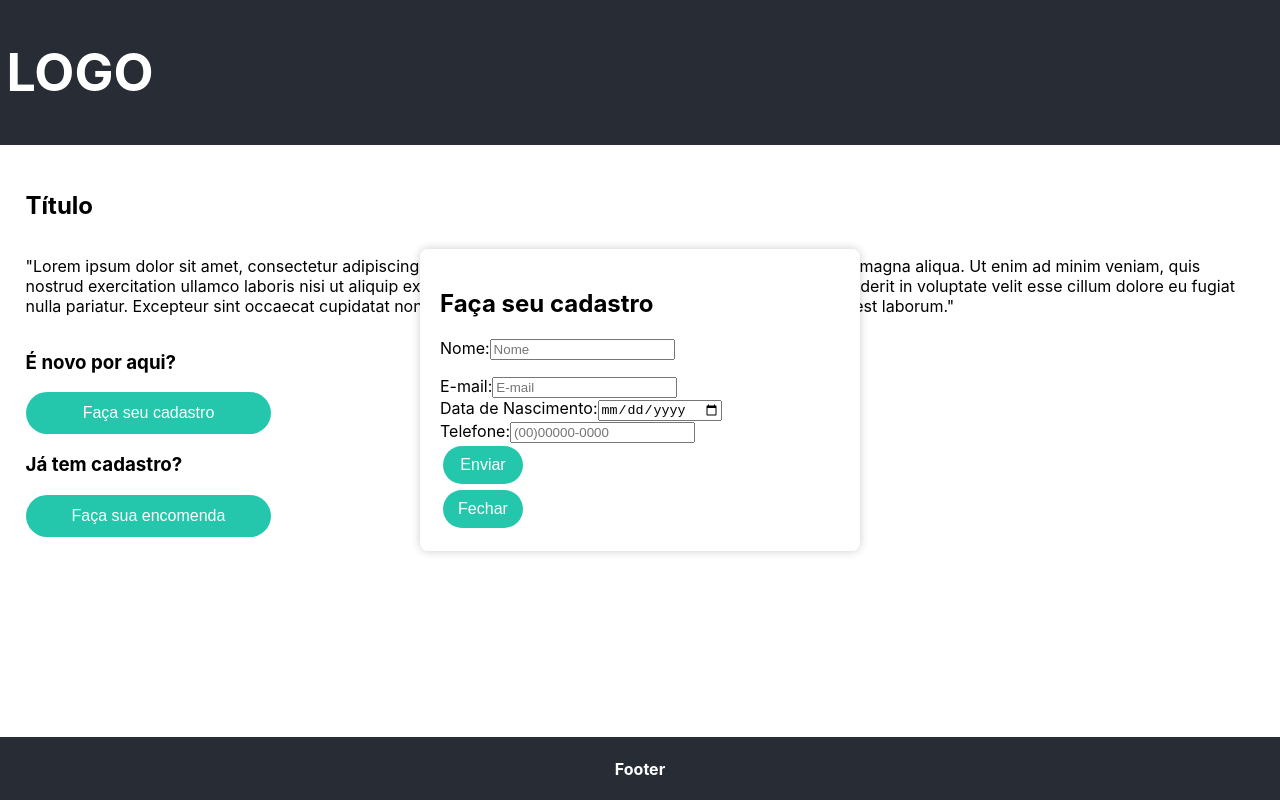
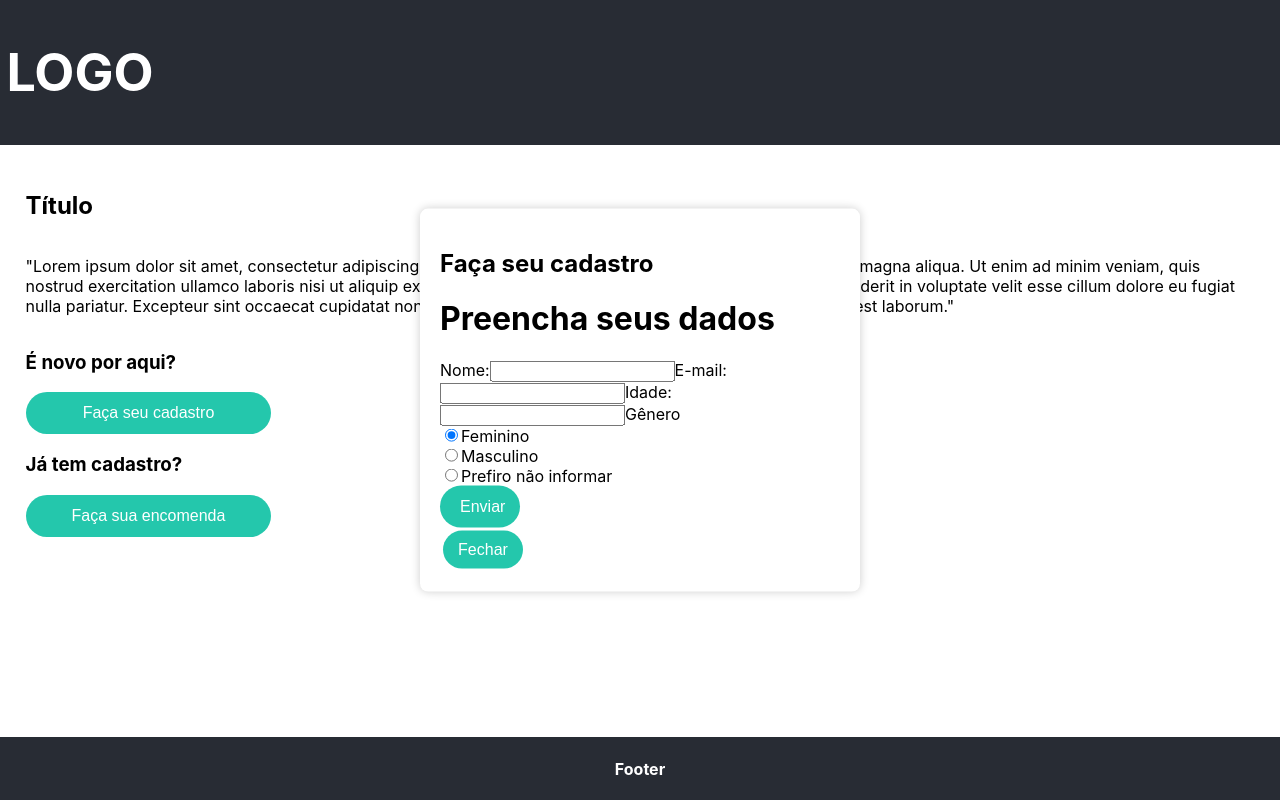
Before and after one commit to casscannelle/hoc-reactform, a React (Create React App) app: page / in a window 1280 px wide. Both pictures are taken after a click on the button "Faça seu cadastro". Built offline with nearby package versions, Linux system fonts and the light colour scheme.

Commit message:
hook para modal + inicio arquivos forms

```diff
--- a/src/components/FormEncomenda/FormEncomenda.js
+++ b/src/components/FormEncomenda/FormEncomenda.js
@@ -1,126 +1,169 @@
-import { useState } from "react";
-import withNomeValidation from "../withNameValidation/withNameValidation";
+import { useState } from 'react';
+import React from 'react';
 
-const FormEncomenda = (props) => {
-    const { nome, isValidNome, errorNome, validateNome, clearNome } = props;
+const FormEncomenda = () => {
+  const [inputValue, setInputValue] = useState({ nome: '', email: '', produto: 'Bolo', sabor: '' });
+  const [showAnswers, setShowAnswers] = useState(false);
+  const [errors, setErrors] = useState({});
+  const [responses, setResponses] = useState([]);
+  const [selectedResponse, setSelectedResponse] = useState(null);
+  const [sortOrder, setSortOrder] = useState('newest');
 
-    const [email, setEmail] = useState('');
-    const [telefone, setTelefone] = useState('');
-    const [produto, setProduto] = useState('');
-    const [mensagem, setMensagem] = useState('');
-    const [isSubmitting, setIsSubmitting] = useState(false);
-    const [errors, setErrors] = useState({});
 
+
+  const handleChange = (event) => {
+    const { name, value } = event.target;
+    setInputValue((prevInputValue) => ({ ...prevInputValue, [name]: value }));
+
+  };
+
+  const handleSubmit = (event) => {
+    event.preventDefault();
+
+    const validationErrors = validateForm();
+    if (Object.keys(validationErrors).length === 0) {
+      setShowAnswers('loading');
+
+      setTimeout(() => {
+      // Atualizar lista de respostas
+      const newResponse = { ...inputValue, timestamp: new Date() };
+      setResponses((prevResponses) => [newResponse, ...prevResponses]);
+
+      setShowAnswers(true);
+      // Limpar o formulário
+      setInputValue({ nome: '', email: '', idade: '', gender: 'Feminino' });
+    }, 2000);
+    } else {
+      setErrors(validationErrors);
+    }
+  };
 
   const validateForm = () => {
     const errors = {};
-        if (mensagem.length === 0) {
-            errors.mensagem = 'Por favor, explique sua encomenda';
+    if (inputValue.nome.length < 3) {
+      errors.nome = 'Por favor, digite seu nome';
+    }
+    if (!inputValue.email.includes('@')) {
+      errors.email = 'Digite um e-mail válido';
     }
 
     return errors;
   };
 
-    const onSubmit = async (e) => {
-        e.preventDefault();
-
-    const validationErrors = validateForm();
-        if (Object.keys(validationErrors).length === 0) {
-            setIsSubmitting(true);
-
-        await new Promise((resolver) => setTimeout(resolver, 500));
-        alert('Enviado!');
-        setIsSubmitting(false);
-
-        clearNome();
-        setEmail('');
-        setTelefone('');
-        setProduto('');
-        setMensagem('');
+  const hideAnswers = (event) => {
+    event.preventDefault();
+    setShowAnswers(false);
     setErrors({});
-        }
-        else {
-        setErrors(validationErrors);
-        }
   };
 
-    console.log(onSubmit);
+  const showResponseModal = (response) => {
+    setSelectedResponse(response);
+  };
+
+  const hideModal = () => {
+    setSelectedResponse(null);
+  };
+
+  const toggleSortOrder = () => {
+    setSortOrder((prevSortOrder) => (prevSortOrder === 'newest' ? 'oldest' : 'newest'));
+  };
+
+  const getSortedResponses = () => {
+    return sortOrder === 'newest'
+      ? [...responses].sort((a, b) => b.timestamp - a.timestamp)
+      : [...responses].sort((a, b) => a.timestamp - b.timestamp);
+  };
+
+  const deleteAnswer = (index) => {
+    const updatedResponses = [...responses];
+    updatedResponses.splice(index, 1);
+    setResponses(updatedResponses);
+  }
+
   return (
-        <div className="form-container">
-            <form onSubmit={onSubmit} className="">
+    <div className='container-wrapper'>
+      <div className='container-form'>
+        <form>
+        <h1 className='form_h1'>Preencha seus dados</h1>
+        <label>Nome:</label>
+        <input className='form_input' type="text" name="nome" value={inputValue.nome} onChange={handleChange} required />
+        {showAnswers || !errors.nome ? null : <p className="error-message">{errors.nome}</p>}
+        <label>E-mail:</label>
+        <input className='form_input' type="email" name="email" value={inputValue.email} onChange={handleChange} required />
+        {showAnswers || !errors.email ? null : <p className="error-message">{errors.email}</p>}
+        <label>Produdo</label>
         <div>
-                    <label>Nome:</label>
-                    <input
-                    value={nome}
-                    onChange={(e) => validateNome(e.target.value)}
-                    type="text"
-                    id="nome"
-                    placeholder="Nome"
-                    required
-                    />
-                    {isValidNome ? null : <p>{errorNome}</p>}
+          <input type='radio' name="produto" value="Bolo" id="bolo" checked={inputValue.produto === "Bolo"} onChange={handleChange} />
+          <label htmlFor="bolo">Bolo</label>
         </div>
         <div>
-                    <label>E-mail:</label>
-                    <input
-                    value={email}
-                    onChange={(e) => setEmail(e.target.value)}
-                    type="email"
-                    id="email"
-                    placeholder="E-mail"
-                    required
-                    />
+          <input type='radio' name="produto" value="Torta" id="torta" checked={inputValue.produto === "Torta"} onChange={handleChange} />
+          <label htmlFor="torta">Torta</label>
         </div>
         <div>
-                    <label>Telefone:</label>
-                    <input
-                    value={telefone}
-                    onChange={(e) => setTelefone(e.target.value)}
-                    type="text"
-                    id="telefone"
-                    placeholder="(00)00000-0000"
-                    required
-                    />
+          <input type='radio' name="produto" value="Mousse" id="mousse" checked={inputValue.produto === "Mousse"} onChange={handleChange} />
+          <label htmlFor="mousse">Mousse</label>
         </div>
-                <div>
-                <label>Produto</label>
-                    <select
-                    value={produto}
-                    onChange={(e) => setProduto(e.target.value)}
-                    id="produto"
-                    placeholder="produto"
-                    required
-                    >
-                        <option value="bolo">Bolo</option>
-                        <option value="torta">Torta</option>
-                        <option value="sorvete">Sorvete</option>
-                    </select>
-                </div>
-                <div>
-                <label>Mensagem:</label>
-                    <textarea
-                    value={mensagem}
-                    onChange={(e) => setMensagem(e.target.value)}
-                    type="text"
-                    id="mensagem"
-                    placeholder=""
-                    maxLength={500}
-                    cols={50}
-                    rows={4}
-                    required
-                    />
-                    {!errors.hasOwnProperty('mensagem') ? null : <p className="error-message">{errors.mensagem}</p>}
-                </div>
-                <span>
-                <button className="btn-modal" type="submit" disabled={isSubmitting}>
-                    Enviar
+        {showAnswers || !errors.produto ? null : <p className="error-message">{errors.produto}</p>}
+        <button className='btn' type="submit" onClick={handleSubmit}>
+        {showAnswers === 'loading' ? 'Enviando' : 'Enviar'}
           </button>
-                </span>
         </form>
       </div>
+      {/* Respostas por nome */}
+      <div className={`container-answer ${showAnswers ? '' : 'hide-container-answer'}`}>
+        {showAnswers && (
+          <div>
+            <>
+            <h2>Respostas</h2>
+              <button className="btn-filter" onClick={toggleSortOrder}>
+                {sortOrder === 'newest' ? 'Mais recentes' : 'Mais antigas'}
+              </button>
+              </>
 
+
+            <ol>
+              {getSortedResponses().map((response, index) => (
+                <li key={index} >
+                  {response.nome}
+                  <button className="btn-vermais" onClick={() => showResponseModal(response)}>Ver mais</button>
+                  <button className="btn-vermais" onClick={() => deleteAnswer(index)}>Excluir</button>
+                </li>
+              ))}
+            </ol>
+            <button className='btn' onClick={hideAnswers}>
+              Fechar
+            </button>
+          </div>
+        )}
+      </div>
+
+
+      {/* Modal com respostas completas */}
+      {selectedResponse && (
+        <div className="modal">
+          <div className="modal-content">
+            <span className="close" onClick={hideModal}>
+              &times;
+            </span>
+            <h2>Detalhes da Resposta</h2>
+            <p>
+              <strong>Nome:</strong> {selectedResponse.nome}
+            </p>
+            <p>
+              <strong>Idade:</strong> {selectedResponse.idade}
+            </p>
+            <p>
+              <strong>E-mail:</strong> {selectedResponse.email}
+            </p>
+            <p>
+              <strong>Gênero:</strong> {selectedResponse.gender}
+            </p>
+            <button className="btn" onClick={hideModal}>Fechar</button>
+          </div>
+        </div>
+      )}
+    </div>
   );
 }
-
-
-export default withNomeValidation(FormEncomenda);
+export default FormEncomenda;
--- a/src/components/FormInscricao/FormInscricao.js
+++ b/src/components/FormInscricao/FormInscricao.js
@@ -1,113 +1,184 @@
-import { useState } from "react";
-import withNomeValidation from "../withNameValidation/withNameValidation";
+import { useState } from 'react';
+import React from 'react';
 
-const FormInscricao = (props) => {
-    const { nome, isValidNome, errorNome, validateNome, clearNome } = props;
 
-    const [email, setEmail] = useState('');
-    const [telefone, setTelefone] = useState('');
-    const [aniversario, setAniversario] = useState('');
-    const [isSubmitting, setIsSubmitting] = useState(false);
+function FormInscricao() {
+  const [inputValue, setInputValue] = useState({ nome: '', email: '', idade: '', gender: 'Feminino' });
+  const [showAnswers, setShowAnswers] = useState(false);
   const [errors, setErrors] = useState({});
+  const [responses, setResponses] = useState([]);
+  const [selectedResponse, setSelectedResponse] = useState(null);
+  const [sortOrder, setSortOrder] = useState('newest');
 
-    const telefoneRegex = /^(\d{2})(\d{5})(\d{4})$/;
 
-    const validateForm = () => {
-        const errors = {};
 
-        if (!telefoneRegex.test(telefone)) {
-            errors.telefone = 'Por favor, digite um telefone válido';
-        } else if (/(\d)\1{10}/.test(telefone.replace(/\D/g, ''))) {
-            errors.telefone = 'Por favor, evite números repetidos no telefone';
-        }
+  const handleChange = (event) => {
+    const { name, value } = event.target;
+    setInputValue((prevInputValue) => ({ ...prevInputValue, [name]: value }));
 
-        validateNome(nome);
-
-        return errors;
   };
 
-    const onSubmit = async (e) => {
-        e.preventDefault();
+  const handleSubmit = (event) => {
+    event.preventDefault();
 
     const validationErrors = validateForm();
     if (Object.keys(validationErrors).length === 0) {
-            setIsSubmitting(true);
+      setShowAnswers('loading');
 
-        await new Promise((resolver) => setTimeout(resolver, 500));
-        alert('Enviado!');
-        setIsSubmitting(false);
+      setTimeout(() => {
+      // Atualizar lista de respostas
+      const newResponse = { ...inputValue, timestamp: new Date() };
+      setResponses((prevResponses) => [newResponse, ...prevResponses]);
 
-        clearNome();
-        setEmail('');
-        setTelefone('');
-        setAniversario('');
-        setErrors({});
-        }
-        else {
+      setShowAnswers(true);
+      // Limpar o formulário
+      setInputValue({ nome: '', email: '', idade: '', gender: 'Feminino' });
+    }, 2000);
+    } else {
       setErrors(validationErrors);
     }
   };
 
+  const validateForm = () => {
+    const errors = {};
+    if (inputValue.nome.length < 3) {
+      errors.nome = 'Por favor, digite seu nome';
+    }
+    if (inputValue.idade.length === 0) {
+      errors.idade = 'Por favor, digite sua idade';
+    }
+    if (!inputValue.email.includes('@')) {
+      errors.email = 'Digite um e-mail válido';
+    }
+    if (!inputValue.gender) {
+      errors.gender = 'Por favor, selecione um gênero';
+    }
+    return errors;
+  };
+
+  const hideAnswers = (event) => {
+    event.preventDefault();
+    setShowAnswers(false);
+    setErrors({});
+  };
+
+  const showResponseModal = (response) => {
+    setSelectedResponse(response);
+  };
+
+  const hideModal = () => {
+    setSelectedResponse(null);
+  };
+
+  const toggleSortOrder = () => {
+    setSortOrder((prevSortOrder) => (prevSortOrder === 'newest' ? 'oldest' : 'newest'));
+  };
+
+  const getSortedResponses = () => {
+    return sortOrder === 'newest'
+      ? [...responses].sort((a, b) => b.timestamp - a.timestamp)
+      : [...responses].sort((a, b) => a.timestamp - b.timestamp);
+  };
+
+  const deleteAnswer = (index) => {
+    const updatedResponses = [...responses];
+    updatedResponses.splice(index, 1);
+    setResponses(updatedResponses);
+  }
 
   return (
-        <div className="form-container">
-            <form onSubmit={onSubmit} className="">
+    <div className='container-wrapper'>
+      <div className='container-form'>
+        <form>
+        <h1 className='form_h1'>Preencha seus dados</h1>
+        <label>Nome:</label>
+        <input className='form_input' type="text" name="nome" value={inputValue.nome} onChange={handleChange} required />
+        {showAnswers || !errors.nome ? null : <p className="error-message">{errors.nome}</p>}
+
+        <label>E-mail:</label>
+        <input className='form_input' type="email" name="email" value={inputValue.email} onChange={handleChange} required />
+        {showAnswers || !errors.email ? null : <p className="error-message">{errors.email}</p>}
+
+        <label>Idade:</label>
+        <input className='form_input' type="number" name="idade" value={inputValue.idade} onChange={handleChange} min="0" required />
+        {showAnswers || !errors.idade ? null : <p className="error-message">{errors.idade}</p>}
+
+        <label>Gênero</label>
         <div>
-                    <label>Nome:</label>
-                    <input
-                    value={nome}
-                    onChange={(e) => validateNome(e.target.value)}
-                    type="text"
-                    id="nome"
-                    placeholder="Nome"
-                    required
-                    />
-                    {isValidNome ? null : <p>{errorNome}</p>}
+          <input type='radio' name="gender" value="Feminino" id="feminino" checked={inputValue.gender === "Feminino"} onChange={handleChange} />
+          <label htmlFor="feminino">Feminino</label>
         </div>
         <div>
-                    <label>E-mail:</label>
-                    <input
-                    value={email}
-                    onChange={(e) => setEmail(e.target.value)}
-                    type="email"
-                    id="email"
-                    placeholder="E-mail"
-                    required
-                    />
+          <input type='radio' name="gender" value="Masculino" id="masculino" checked={inputValue.gender === "Masculino"} onChange={handleChange} />
+          <label htmlFor="masculino">Masculino</label>
         </div>
         <div>
-                    <label>Data de Nascimento:</label>
-                    <input
-                    value={aniversario}
-                    onChange={(e) => setAniversario(e.target.value)}
-                    type="date"
-                    id="aniversario"
-                    placeholder=""
-                    required
-                    />
+          <input type='radio' name="gender" value="Não informado" id="naoinformado" checked={inputValue.gender === "Não informado"} onChange={handleChange} />
+          <label htmlFor="naoinformado">Prefiro não informar</label>
         </div>
-                <div>
-                    <label>Telefone:</label>
-                    <input
-                    value={telefone}
-                    onChange={(e) => setTelefone(e.target.value)}
-                    type="text"
-                    id="telefone"
-                    placeholder="(00)00000-0000"
-                    required
-                    />
-                    {!errors.hasOwnProperty('telefone') ? null : <p className="error-message">{errors.telefone}</p>}
-                </div>
-                <div>
-                    <button className="btn-modal" type="submit" disabled={isSubmitting}>
-                    Enviar
+        {showAnswers || !errors.gender ? null : <p className="error-message">{errors.gender}</p>}
+
+        <button className='btn' type="submit" onClick={handleSubmit}>
+        {showAnswers === 'loading' ? 'Enviando' : 'Enviar'}
           </button>
-                </div>
         </form>
       </div>
 
+      {/* Respostas por nome */}
+      <div className={`container-answer ${showAnswers ? '' : 'hide-container-answer'}`}>
+        {showAnswers && (
+          <div>
+            <>
+            <h2>Respostas</h2>
+              <button className="btn-filter" onClick={toggleSortOrder}>
+                {sortOrder === 'newest' ? 'Mais recentes' : 'Mais antigas'}
+              </button>
+              </>
+
+
+            <ol>
+              {getSortedResponses().map((response, index) => (
+                <li key={index} >
+                  {response.nome}
+                  <button className="btn-vermais" onClick={() => showResponseModal(response)}>Ver mais</button>
+                  <button className="btn-vermais" onClick={() => deleteAnswer(index)}>Excluir</button>
+                </li>
+              ))}
+            </ol>
+            <button className='btn' onClick={hideAnswers}>
+              Fechar
+            </button>
+          </div>
+        )}
+      </div>
+
+
+      {/* Modal com respostas completas */}
+      {selectedResponse && (
+        <div className="modal">
+          <div className="modal-content">
+            <span className="close" onClick={hideModal}>
+              &times;
+            </span>
+            <h2>Detalhes da Resposta</h2>
+            <p>
+              <strong>Nome:</strong> {selectedResponse.nome}
+            </p>
+            <p>
+              <strong>Idade:</strong> {selectedResponse.idade}
+            </p>
+            <p>
+              <strong>E-mail:</strong> {selectedResponse.email}
+            </p>
+            <p>
+              <strong>Gênero:</strong> {selectedResponse.gender}
+            </p>
+            <button className="btn" onClick={hideModal}>Fechar</button>
+          </div>
+        </div>
+      )}
+    </div>
   );
 }
 
-
-export default withNomeValidation(FormInscricao);
+export default FormInscricao;
--- a/src/components/Modal/Modal.js
+++ b/src/components/Modal/Modal.js
@@ -2,25 +2,27 @@ import React, { useState } from 'react';
 import FormEncomenda from '../FormEncomenda/FormEncomenda';
 import FormInscricao from '../FormInscricao/FormInscricao';
 
-const Modal = () => {
-    const [isCadastroModalOpen, setIsCadastroModalOpen] = useState(false);
-    const [isEncomendaModalOpen, setIsEncomendaModalOpen] = useState(false);
+const useModal = () => {
+  const [isOpen, setIsOpen] = useState(false);
 
-    const openCadastroModal = () => {
-      setIsCadastroModalOpen(true);
+  const openModal = () => {
+    setIsOpen(true);
   };
 
-    const closeCadastroModal = () => {
-      setIsCadastroModalOpen(false);
+  const closeModal = () => {
+    setIsOpen(false);
   };
 
-    const openEncomendaModal = () => {
-      setIsEncomendaModalOpen(true);
+  return {
+    isOpen,
+    openModal,
+    closeModal,
+  };
 };
 
-    const closeEncomendaModal = () => {
-      setIsEncomendaModalOpen(false);
-    };
+const Modal = () => {
+  const cadastroModal = useModal();
+  const encomendaModal = useModal();
 
   return (
     <div className="App">
@@ -31,46 +33,45 @@ const Modal = () => {
         </header>
       </div>
       <div className="content">
-
         <h2>Título</h2>
         <p>"Lorem ipsum dolor sit amet, consectetur adipiscing elit, sed do eiusmod tempor incididunt ut labore et dolore magna aliqua. Ut enim ad minim veniam, quis nostrud exercitation ullamco laboris nisi ut aliquip ex ea commodo consequat. Duis aute irure dolor in reprehenderit in voluptate velit esse cillum dolore eu fugiat nulla pariatur. Excepteur sint occaecat cupidatat non proident, sunt in culpa qui officia deserunt mollit anim id est laborum."</p>
         <span>
           <h3>É novo por aqui?</h3>
-            <button className='btn' onClick={ () => {openCadastroModal(); closeEncomendaModal()}}>Faça seu cadastro</button>
+          <button className='btn' onClick={() => { cadastroModal.openModal(); encomendaModal.closeModal(); }}>Faça seu cadastro</button>
         </span>
         <span>
           <h3>Já tem cadastro?</h3>
-            <button className='btn' onClick={ () => {openEncomendaModal(); closeCadastroModal()}}>Faça sua encomenda</button>
+          <button className='btn' onClick={() => { encomendaModal.openModal(); cadastroModal.closeModal(); }}>Faça sua encomenda</button>
         </span>
+      </div>
 
-        </div>
       {/* Modais */}
-        {isCadastroModalOpen && (
+      {cadastroModal.isOpen && (
         <div className="modal">
           <div className="modal-content">
             <h2>Faça seu cadastro</h2>
             <FormInscricao />
-              <button className='btn-modal' onClick={closeCadastroModal}>Fechar</button>
+            <button className='btn-modal' onClick={cadastroModal.closeModal}>Fechar</button>
           </div>
         </div>
       )}
 
-        {isEncomendaModalOpen && (
+      {encomendaModal.isOpen && (
         <div className="modal">
           <div className="modal-content">
             <h2>Faça sua encomenda</h2>
             <FormEncomenda />
-              <button className='btn-modal' onClick={closeEncomendaModal}>Fechar</button>
+            <button className='btn-modal' onClick={encomendaModal.closeModal}>Fechar</button>
           </div>
         </div>
       )}
+
       <div>
         <footer className='footer'>
           <h4>Footer</h4>
         </footer>
       </div>
     </div>
-
   );
 }
 
--- a/src/components/withNameValidation/withNameValidation.js
+++ /dev/null
@@ -1,46 +0,0 @@
-import React, { Component } from 'react';
-
-// HOC para validar nome
-const withNomeValidation = (WrappedComponent) => {
-  return class WithNomeValidation extends Component {
-    constructor(props) {
-      super(props);
-      this.state = {
-        nome: '',
-        isValidNome: false,
-        errorNome: '',
-      };
-    }
-
-    validateNome = (nome) => {
-      this.setState({
-        nome,
-        isValidNome: nome.length > 3,
-        errorNome: nome.length < 3 ? 'Por favor, digite um nome com mais de 3 caracteres' : '',
-      });
-    };
-
-    clearNome = () => {
-      this.setState({
-        nome: '',
-        isValidNome: false,
-        errorNome: '',
-      });
-    };
-
-    render() {
-      return (
-        <WrappedComponent
-          {...this.props}
-          nome={this.state.nome}
-          isValidNome={this.state.isValidNome}
-          errorNome={this.state.errorNome}
-          validateNome={this.validateNome}
-          clearNome={this.clearNome}
-        />
-      );
-    }
-  };
-};
-
-export default withNomeValidation;
```
Also changed, not shown: src/components/useCustomForm/useCustomForm.js (added, +37 -0 lines). Lines whose indentation alone changed are shown as unchanged.
